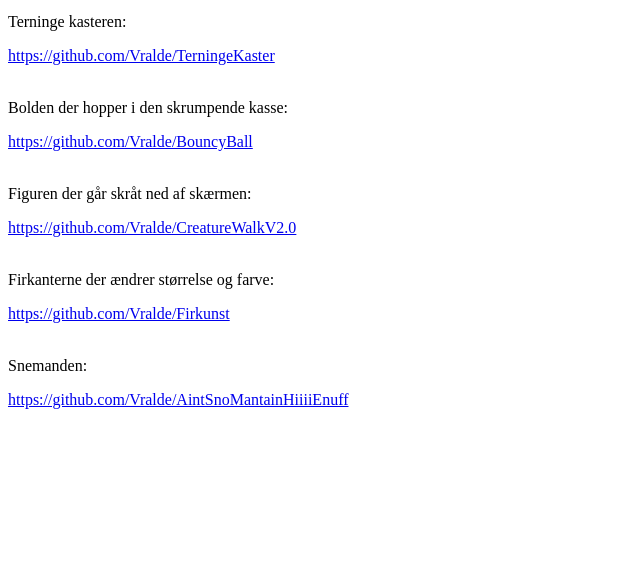
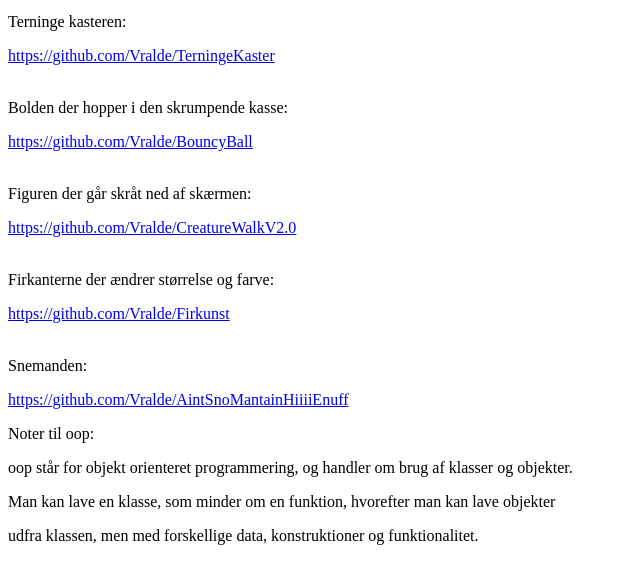
Before and after one commit to Vralde/Logbog, a plain HTML site: page index.html in a window 1280 px wide. Shown: the part 101-684 px from the top of the page, without its empty margins (0-640 px from the left). Drawn offline with Linux system fonts and the light colour scheme.

Commit message:
Update index.html

```diff
--- a/index.html
+++ b/index.html
@@ -28,7 +28,10 @@
 <p> Snemanden: </p>
 <a href="url">https://github.com/Vralde/AintSnoMantainHiiiiEnuff</a>
 
-
+  <p> Noter til oop: </p>
+  <p> oop står for objekt orienteret programmering, og handler om brug af klasser og objekter. </p>
+  <p> Man kan lave en klasse, som minder om en funktion, hvorefter man kan lave objekter </p>
+  <p> udfra klassen, men med forskellige data, konstruktioner og funktionalitet. </p>
 
 </body>
 </html>
```
